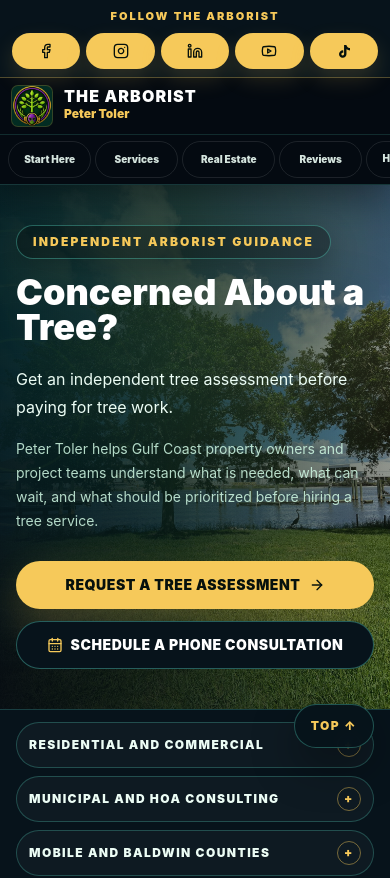
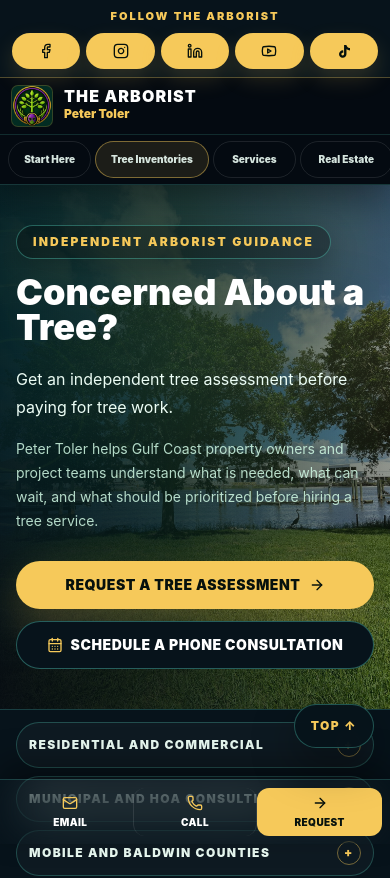
Before and after one commit to TheCryptoArborist/tree251, a Next.js app: page / in a window 390 px wide. Shown: the top 878 px of the page. Built offline with nearby package versions, Linux system fonts and the light colour scheme.

Commit message:
Promote tree inventories and improve mobile contact access

```diff
--- a/components/SiteHeader.tsx
+++ b/components/SiteHeader.tsx
@@ -2,6 +2,7 @@ import Link from "next/link";
 import {
   ArboristLogo,
   consultationAnchor,
+  inventoryMailto,
   isaCredentialUrl,
   socialLinks
 } from "@/components/ConsultBranding";
@@ -12,6 +13,8 @@ import {
   Facebook,
   Instagram,
   Linkedin,
+  Mail,
+  Phone,
   Youtube
 } from "lucide-react";
 import type { SVGProps } from "react";
@@ -19,6 +22,7 @@ import type { SVGProps } from "react";
 const desktopNavItems = [
   { href: "/#start-here", label: "Start Here" },
   { href: "/#services", label: "Services" },
+  { href: "/tree-inventories", label: "Tree Inventories" },
   { href: "/real-estate", label: "Real Estate" },
   { href: "/#google-reviews", label: "Reviews" },
   { href: "/#about", label: "About" }
@@ -27,7 +31,6 @@ const desktopNavItems = [
 const resourceNavItems = [
   { href: "/historic-trees", label: "Historic Trees" },
   { href: "/knowledge-center", label: "Tree Codes" },
-  { href: "/#tree-planning", label: "Tree Planning" },
   { href: "/resources/tree-benefit-calculator", label: "Tree Benefit Calculator" }
 ];
 
@@ -51,6 +54,7 @@ const socialIcons: Record<string, React.ComponentType<{ className?: string; "ari
 
 export function SiteHeader() {
   return (
+    <>
       <header className="sticky top-0 z-50 border-b border-teal-300/20 bg-[#050b12]/95 text-white shadow-[0_14px_34px_rgba(0,0,0,0.34)] backdrop-blur-xl">
         <div className="border-b border-[#f6c95a]/30 bg-[#07131b]">
           <div className="mx-auto max-w-[1480px] px-3 py-2 sm:px-6 lg:flex lg:items-center lg:justify-between lg:gap-4 lg:px-8 lg:py-1.5">
@@ -58,10 +62,7 @@ export function SiteHeader() {
               Follow The Arborist
             </p>
 
-          <nav
-            aria-label="Social media profiles"
-            className="grid grid-cols-5 gap-1.5 lg:flex lg:items-center lg:justify-end"
-          >
+            <nav aria-label="Social media profiles" className="grid grid-cols-5 gap-1.5 lg:flex lg:items-center lg:justify-end">
               {headerSocialLinks.map((link) => {
                 const Icon = socialIcons[link.label];
 
@@ -90,22 +91,13 @@ export function SiteHeader() {
           <Link href="/" className="flex shrink-0 items-start gap-3 focus-ring sm:gap-3.5">
             <ArboristLogo showText={false} compact className="shrink-0" />
             <span className="min-w-0 pt-0.5">
-            <span className="block text-base font-black uppercase leading-none tracking-[0.07em] text-white sm:text-xl">
-              The Arborist
-            </span>
-            <span className="mt-0.5 block text-xs font-black leading-tight text-[#f6c95a] sm:mt-1 sm:text-sm">
-              Peter Toler
-            </span>
-            <span className="hidden truncate text-xs font-bold leading-tight text-emerald-100/80 min-[430px]:block">
-              ISA Certified Arborist serving the Gulf Coast
-            </span>
+              <span className="block text-base font-black uppercase leading-none tracking-[0.07em] text-white sm:text-xl">The Arborist</span>
+              <span className="mt-0.5 block text-xs font-black leading-tight text-[#f6c95a] sm:mt-1 sm:text-sm">Peter Toler</span>
+              <span className="hidden truncate text-xs font-bold leading-tight text-emerald-100/80 min-[430px]:block">ISA Certified Arborist serving the Gulf Coast</span>
             </span>
           </Link>
 
-        <nav
-          aria-label="Primary navigation"
-          className="hidden items-center gap-0.5 text-sm font-bold text-emerald-50/80 lg:flex xl:gap-1"
-        >
+          <nav aria-label="Primary navigation" className="hidden items-center gap-0.5 text-sm font-bold text-emerald-50/80 lg:flex xl:gap-1">
             {desktopNavItems.map((item) => (
               <Link
                 key={item.href}
@@ -120,11 +112,7 @@ export function SiteHeader() {
             ))}
 
             <div className="group relative">
-            <button
-              type="button"
-              aria-haspopup="true"
-              className="inline-flex items-center gap-1 rounded-full px-2.5 py-2 transition hover:bg-white/10 hover:text-white focus-ring xl:px-3"
-            >
+              <button type="button" aria-haspopup="true" className="inline-flex items-center gap-1 rounded-full px-2.5 py-2 transition hover:bg-white/10 hover:text-white focus-ring xl:px-3">
                 Resources
                 <ChevronDown className="size-3.5 transition group-hover:rotate-180 group-focus-within:rotate-180" aria-hidden="true" />
               </button>
@@ -171,91 +159,32 @@ export function SiteHeader() {
           </div>
         </div>
 
-      <nav
-        aria-label="Mobile quick actions"
-        className="flex gap-1 overflow-x-auto border-t border-teal-300/15 px-2 py-1.5 text-center text-[10px] font-black text-emerald-50/90 lg:hidden"
-      >
-        <Link
-          href="/#start-here"
-          data-track-event="Navigation Click"
-          data-track-label="Start Here"
-          data-track-location="mobile_header"
-          className="min-w-[5.2rem] rounded-full border border-white/10 px-2 py-2.5 transition hover:bg-white/10 hover:text-white focus-ring"
-        >
-          Start Here
-        </Link>
-        <Link
-          href="/#services"
-          data-track-event="Navigation Click"
-          data-track-label="Services"
-          data-track-location="mobile_header"
-          className="min-w-[5.2rem] rounded-full border border-white/10 px-2 py-2.5 transition hover:bg-white/10 hover:text-white focus-ring"
-        >
-          Services
-        </Link>
-        <Link
-          href="/real-estate"
-          data-track-event="Navigation Click"
-          data-track-label="Real Estate"
-          data-track-location="mobile_header"
-          className="min-w-[5.8rem] rounded-full border border-white/10 px-2 py-2.5 transition hover:bg-white/10 hover:text-white focus-ring"
-        >
-          Real Estate
-        </Link>
-        <Link
-          href="/#google-reviews"
-          data-track-event="Navigation Click"
-          data-track-label="Reviews"
-          data-track-location="mobile_header"
-          className="min-w-[5.2rem] rounded-full border border-white/10 px-2 py-2.5 transition hover:bg-white/10 hover:text-white focus-ring"
-        >
-          Reviews
-        </Link>
-        <Link
-          href="/historic-trees"
-          data-track-event="Navigation Click"
-          data-track-label="Historic Trees"
-          data-track-location="mobile_header"
-          className="min-w-[6.4rem] rounded-full border border-white/10 px-2 py-2.5 leading-tight transition hover:bg-white/10 hover:text-white focus-ring"
-        >
-          Historic Trees
-        </Link>
-        <Link
-          href="/knowledge-center"
-          data-track-event="Navigation Click"
-          data-track-label="Tree Codes"
-          data-track-location="mobile_header"
-          className="min-w-[5.2rem] rounded-full border border-white/10 px-2 py-2.5 transition hover:bg-white/10 hover:text-white focus-ring"
-        >
-          Tree Codes
-        </Link>
-        <Link
-          href="/#tree-planning"
-          data-track-event="Navigation Click"
-          data-track-label="Tree Planning"
-          data-track-location="mobile_header"
-          className="min-w-[6rem] rounded-full border border-white/10 px-2 py-2.5 transition hover:bg-white/10 hover:text-white focus-ring"
-        >
-          Tree Planning
-        </Link>
-        <Link
-          href="/resources/tree-benefit-calculator"
-          data-track-event="Navigation Click"
-          data-track-label="Tree Benefit Calculator"
-          data-track-location="mobile_header"
-          className="min-w-[7.8rem] rounded-full border border-white/10 px-2 py-2.5 leading-tight transition hover:bg-white/10 hover:text-white focus-ring"
-        >
-          Benefit Calculator
-        </Link>
-        <Link
-          href={consultationAnchor}
-          data-track-event="Request Assessment Click"
-          data-track-location="mobile_header"
-          className="min-w-[5.2rem] rounded-full bg-[#f6c95a] px-2 py-2.5 text-[#06110d] transition hover:bg-[#ffdc70] focus-ring"
-        >
+        <nav aria-label="Mobile quick navigation" className="flex gap-1 overflow-x-auto border-t border-teal-300/15 px-2 py-1.5 text-center text-[10px] font-black text-emerald-50/90 lg:hidden">
+          <Link href="/#start-here" data-track-event="Navigation Click" data-track-label="Start Here" data-track-location="mobile_header" className="min-w-[5.2rem] rounded-full border border-white/10 px-2 py-2.5 transition hover:bg-white/10 hover:text-white focus-ring">Start Here</Link>
+          <Link href="/tree-inventories" data-track-event="Navigation Click" data-track-label="Tree Inventories" data-track-location="mobile_header" className="min-w-[7.1rem] rounded-full border border-[#f6c95a]/45 bg-[#f6c95a]/10 px-2 py-2.5 transition hover:bg-[#f6c95a]/20 hover:text-white focus-ring">Tree Inventories</Link>
+          <Link href="/#services" data-track-event="Navigation Click" data-track-label="Services" data-track-location="mobile_header" className="min-w-[5.2rem] rounded-full border border-white/10 px-2 py-2.5 transition hover:bg-white/10 hover:text-white focus-ring">Services</Link>
+          <Link href="/real-estate" data-track-event="Navigation Click" data-track-label="Real Estate" data-track-location="mobile_header" className="min-w-[5.8rem] rounded-full border border-white/10 px-2 py-2.5 transition hover:bg-white/10 hover:text-white focus-ring">Real Estate</Link>
+          <Link href="/#google-reviews" data-track-event="Navigation Click" data-track-label="Reviews" data-track-location="mobile_header" className="min-w-[5.2rem] rounded-full border border-white/10 px-2 py-2.5 transition hover:bg-white/10 hover:text-white focus-ring">Reviews</Link>
+          <Link href="/historic-trees" data-track-event="Navigation Click" data-track-label="Historic Trees" data-track-location="mobile_header" className="min-w-[6.4rem] rounded-full border border-white/10 px-2 py-2.5 leading-tight transition hover:bg-white/10 hover:text-white focus-ring">Historic Trees</Link>
+          <Link href="/knowledge-center" data-track-event="Navigation Click" data-track-label="Tree Codes" data-track-location="mobile_header" className="min-w-[5.2rem] rounded-full border border-white/10 px-2 py-2.5 transition hover:bg-white/10 hover:text-white focus-ring">Tree Codes</Link>
+          <Link href="/resources/tree-benefit-calculator" data-track-event="Navigation Click" data-track-label="Tree Benefit Calculator" data-track-location="mobile_header" className="min-w-[7.8rem] rounded-full border border-white/10 px-2 py-2.5 leading-tight transition hover:bg-white/10 hover:text-white focus-ring">Benefit Calculator</Link>
+        </nav>
+      </header>
+
+      <nav aria-label="Mobile contact actions" className="fixed inset-x-0 bottom-0 z-50 grid grid-cols-3 border-t border-teal-300/20 bg-[#050b12]/97 p-2 pb-[max(0.5rem,env(safe-area-inset-bottom))] shadow-[0_-14px_34px_rgba(0,0,0,0.4)] backdrop-blur-xl lg:hidden">
+        <a href={inventoryMailto} data-track-event="Email Peter Click" data-track-location="mobile_sticky_bar" className="flex min-h-12 flex-col items-center justify-center gap-1 rounded-xl text-[10px] font-black uppercase tracking-[0.04em] text-white focus-ring">
+          <Mail className="size-4 text-[#f6c95a]" aria-hidden="true" />
+          Email
+        </a>
+        <a href="tel:+12512190140" data-track-event="Phone Click" data-track-location="mobile_sticky_bar" className="flex min-h-12 flex-col items-center justify-center gap-1 rounded-xl border-x border-white/10 text-[10px] font-black uppercase tracking-[0.04em] text-white focus-ring">
+          <Phone className="size-4 text-[#f6c95a]" aria-hidden="true" />
+          Call
+        </a>
+        <Link href={consultationAnchor} data-track-event="Request Assessment Click" data-track-location="mobile_sticky_bar" className="flex min-h-12 flex-col items-center justify-center gap-1 rounded-xl bg-[#f6c95a] text-[10px] font-black uppercase tracking-[0.04em] text-[#06110d] focus-ring">
+          <ArrowRight className="size-4" aria-hidden="true" />
           Request
         </Link>
       </nav>
-    </header>
+    </>
   );
 }
```
Lines whose indentation alone changed are shown as unchanged.
